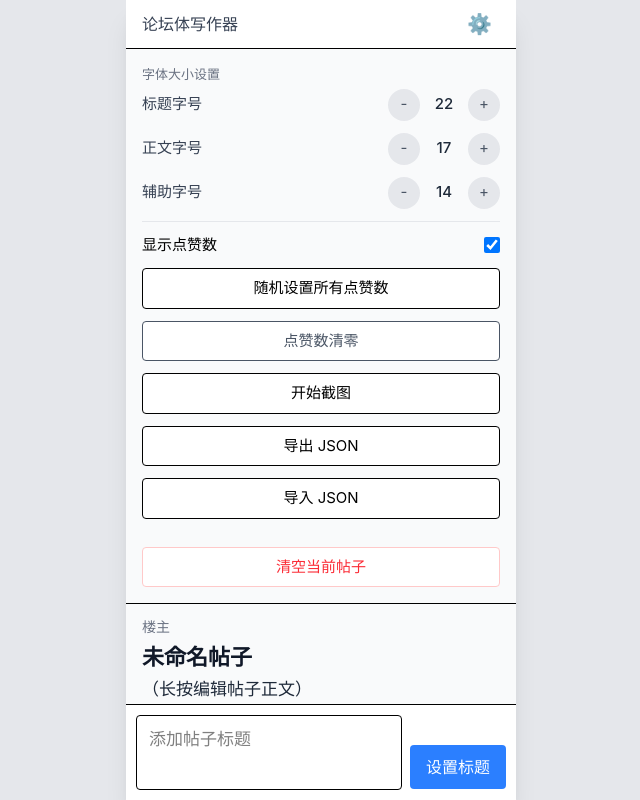
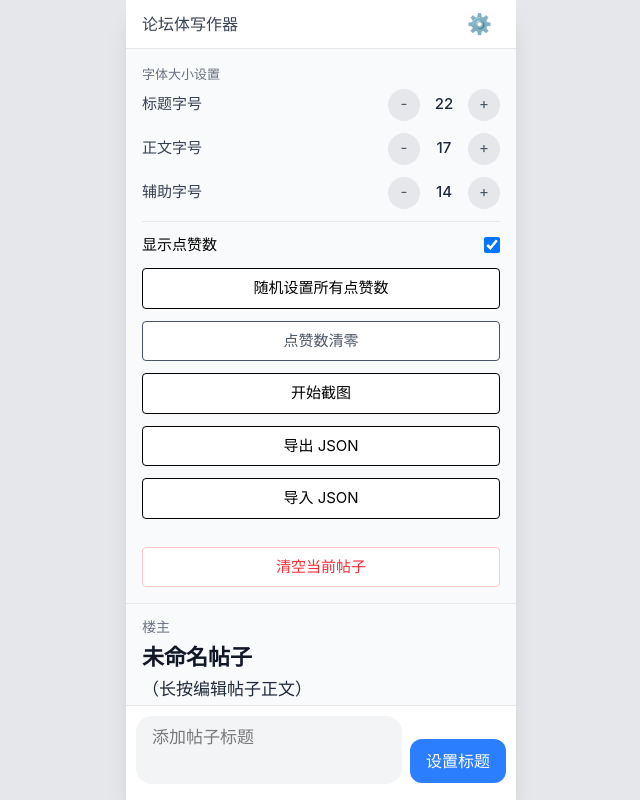
Before and after one commit to congrongpo/luntanti, a React (Vite) app: page / in a window 1280 px wide. Both pictures are taken after a click on the button "⚙️". Shown: the whole page, without its empty margins (319-959 px from the left). Built offline with nearby package versions, Linux system fonts and the light colour scheme.

Commit message:
修改行间距3，修改输入框

```diff
--- a/src/App.tsx
+++ b/src/App.tsx
@@ -228,15 +228,16 @@ export default function App() {
 
   return (
     <div className="min-h-screen bg-gray-200 flex justify-center">
-      <div ref={phoneRef} className="w-full max-w-[390px] bg-white h-screen flex flex-col shadow-xl overflow-hidden">
+      {/* 加上 w-screen 防止手机端右侧被撑破 */}
+      <div ref={phoneRef} className="w-full w-screen max-w-[390px] bg-white h-[100dvh] flex flex-col shadow-xl overflow-hidden">
 
-        <div className="shrink-0 z-20 bg-white border-b px-4 py-2.5 flex items-center justify-between">
+        <div className="shrink-0 z-20 bg-white border-b border-gray-200 px-4 py-2.5 flex items-center justify-between">
           <div className="text-[16px] font-medium truncate text-gray-700">论坛体写作器</div>
           <button onClick={() => setShowSettings(s => !s)} className="text-xl px-2">⚙️</button>
         </div>
 
         {showSettings && (
-          <div className="shrink-0 z-20 border-b p-4 space-y-3 text-[15px] bg-gray-50 max-h-[70vh] overflow-y-auto">
+          <div className="shrink-0 z-20 border-b border-gray-200 p-4 space-y-3 text-[15px] bg-gray-50 max-h-[70vh] overflow-y-auto">
             <div className="space-y-3 pb-3 border-b border-gray-200">
               <div className="text-gray-500 text-[13px] mb-1">字体大小设置</div>
               <FontSizeSetting label="标题字号" value={post.settings.fontSizeTitle} onChange={v => setPost(p => ({ ...p, settings: { ...p.settings, fontSizeTitle: v } }))} />
@@ -267,16 +268,14 @@ export default function App() {
         )}
 
         <div ref={listRef} className="flex-1 overflow-y-auto no-scrollbar">
-          {/* 帖子本体 */}
+
           <div
             onPointerDown={onHeaderPointerDown}
             onPointerUp={onHeaderPointerUp}
             onPointerLeave={onHeaderPointerUp}
             onContextMenu={e => e.preventDefault()}
-            // 【修改点】把 py-3.5 改成 py-3
             className="px-4 py-3 border-b border-gray-200 bg-gray-50 select-none"
           >
-            {/* 楼主 + 版面 */}
             <div className="flex justify-between items-center mb-1.5">
               <div className="text-gray-500" style={{ fontSize: `${post.settings.fontSizeSub}px` }}>
                 {post.nickname || '楼主'}
@@ -288,21 +287,15 @@ export default function App() {
               )}
             </div>
 
-            {/* 标题 */}
-            {/* 【修改点】把 mb-2.5 改成 mb-1.5，减小行高 */}
             <div className="font-bold mb-1.5 break-words text-gray-900" style={{ fontSize: `${post.settings.fontSizeTitle}px`, lineHeight: 1.3 }}>
               {post.title || '未命名帖子'}
             </div>
 
-            {/* 正文 */}
-            <div
-              className="whitespace-pre-wrap break-words text-gray-800"
-              // 【修改点】把 leading-relaxed 换成紧凑的行高 1.4
-              style={{ fontSize: `${post.settings.fontSizeBody}px`, lineHeight: 1.4 }}
-            >
+            <div className="whitespace-pre-wrap break-words text-gray-800" style={{ fontSize: `${post.settings.fontSizeBody}px`, lineHeight: 1.4 }}>
               {post.body || '（长按编辑帖子正文）'}
             </div>
           </div>
+
           <div className="px-4 py-2.5 font-bold text-gray-700 bg-white border-b border-gray-200" style={{ fontSize: `${post.settings.fontSizeBody - 1}px` }}>
             回帖区
           </div>
@@ -320,7 +313,8 @@ export default function App() {
           )}
         </div>
 
-        <div className="shrink-0 z-20 bg-white border-t p-2.5 flex items-end gap-2">
+        {/* 修改了这里：去掉黑色边框，改为 bg-gray-100，rounded-2xl */}
+        <div className="shrink-0 z-20 bg-white border-t border-gray-200 p-2.5 pb-4 flex items-end gap-2">
           <textarea
             ref={inputRef}
             value={draft}
@@ -329,12 +323,12 @@ export default function App() {
               if (e.key === 'Enter' && !e.shiftKey) { e.preventDefault(); add() }
             }}
             placeholder={!post.title ? '添加帖子标题' : '写点什么…'}
-            className="flex-1 border rounded px-3 py-2.5 resize-none focus:outline-none focus:ring-1 focus:ring-blue-500 overflow-hidden leading-relaxed"
-            style={{ minHeight: '46px', fontSize: `${post.settings.fontSizeBody}px` }}
+            className="flex-1 bg-gray-100 rounded-2xl px-4 py-2.5 resize-none focus:outline-none focus:ring-1 focus:ring-blue-500 overflow-hidden"
+            style={{ minHeight: '44px', fontSize: `${post.settings.fontSizeBody}px`, lineHeight: 1.4 }}
           />
           <button
             onClick={add}
-            className="px-4 py-2.5 bg-blue-500 text-white rounded whitespace-nowrap mb-[1px]"
+            className="px-4 py-2.5 bg-blue-500 text-white rounded-xl whitespace-nowrap mb-[1px]"
             style={{ fontSize: `${post.settings.fontSizeBody - 1}px` }}
           >
             {!post.title ? '设置标题' : '发送'}
--- a/src/FloorItem.tsx
+++ b/src/FloorItem.tsx
@@ -24,10 +24,10 @@ export function FloorItem({ floor, index, floors, settings, onLongPress }: Props
       onPointerUp={cancel}
       onPointerLeave={cancel}
       onContextMenu={e => e.preventDefault()}
-      // 去掉了原来的 border-b border-gray-200
-      className="px-4 pt-2.5 pb-0 select-none bg-white"
+      // 去掉 pb，只保留 pt
+      className="px-4 pt-2.5 select-none bg-white"
     >
-      <div className="text-gray-500 mb-1.5 flex items-center flex-wrap" style={{ fontSize: `${settings.fontSizeSub}px` }}>
+      <div className="text-gray-500 mb-1 flex items-center flex-wrap" style={{ fontSize: `${settings.fontSizeSub}px` }}>
         <span className="font-medium text-gray-600 mr-2">{index + 1}楼</span>
         {floor.nickname && <span className="font-medium text-gray-700 mr-2">{floor.nickname}</span>}
         {floor.isOwner && (
@@ -66,15 +66,16 @@ export function FloorItem({ floor, index, floors, settings, onLongPress }: Props
       </div>
 
       {settings.showLikes && (
-        <div className="text-gray-400 mt-1.5 flex justify-end items-center gap-1" style={{ fontSize: `${settings.fontSizeSub}px` }}>
-          <svg className="w-4 h-4" fill="none" stroke="currentColor" viewBox="0 0 24 24" xmlns="http://www.w3.org/2000/svg">
+        // 强制去掉所有的 padding 和 margin，防止移动端撑开
+        <div className="text-gray-400 mt-1 mb-0 p-0 flex justify-end items-center gap-1" style={{ fontSize: `${settings.fontSizeSub}px` }}>
+          <svg className="w-3.5 h-3.5" fill="none" stroke="currentColor" viewBox="0 0 24 24" xmlns="http://www.w3.org/2000/svg">
             <path strokeLinecap="round" strokeLinejoin="round" strokeWidth={2} d="M14 10h4.764a2 2 0 011.789 2.894l-3.5 7A2 2 0 0115.263 21h-4.017c-.163 0-.326-.02-.485-.06L7 20m7-10V5a2 2 0 00-2-2h-.095c-.5 0-.905.405-.905.905 0 .714-.211 1.412-.608 2.006L7 11v9m7-10h-2M7 20H5a2 2 0 01-2-2v-6a2 2 0 012-2h2.514" />
           </svg>
           {floor.likes}
         </div>
       )}
 
-      {/* 缩进分割线：mx-1 控制两边缩进距离，h-[1px] 是线高，bg-[#ebebeb] 是线的颜色 */}
+      {/* 线：上边距 mt-1.5（更近），下边距 mb-1（为下一层留一点底），右边缩进 */}
       <div className="mx-1 mt-3 h-[1px] bg-[#ebebeb]"></div>
     </div>
   )
```
